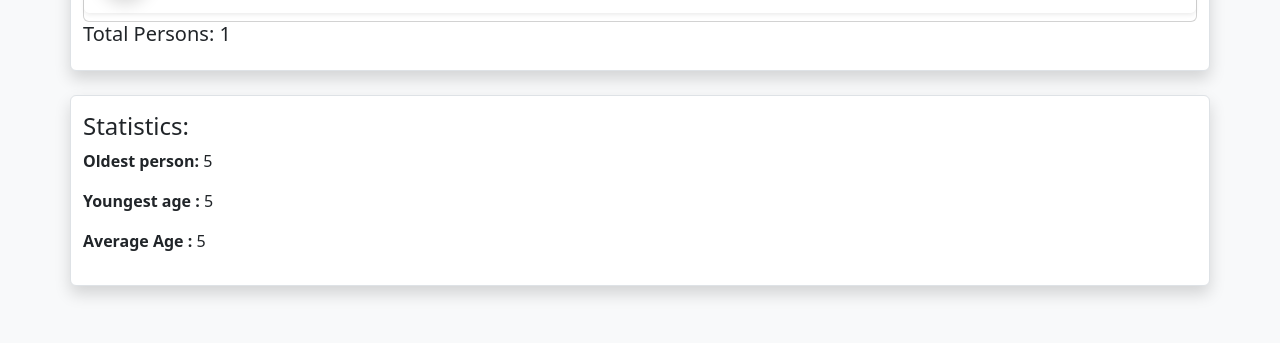
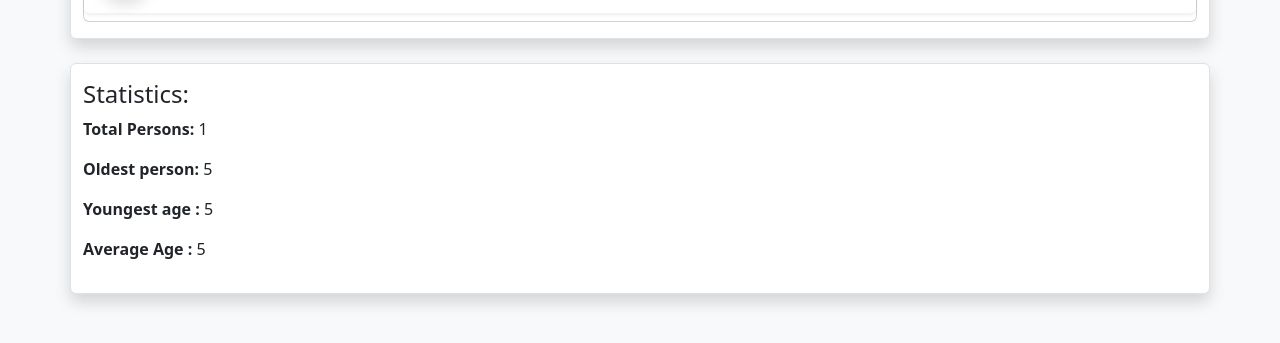
Before and after one commit to sergeyadler/hw-12-persons, a plain HTML site: page index.html in a window 1280 px wide. Both pictures are taken after typing "Sample", "Sample", "Sample", "5" into the empty fields and a click on the button "Add Person". Shown: the part 401-744 px from the top of the page. Drawn offline with nearby package versions, Linux system fonts and the light colour scheme.

Commit message:
changed total people

```diff
--- a/index.html
+++ b/index.html
@@ -25,7 +25,7 @@
 <div id="persons" class="container py-3  bg-white shadow border rounded w-60 mb-4">
 <h1>Persons: </h1>
 <ol id="personsList"  class="list-group card"></ol>
-<h5 id="totalPersons">Total people : 0</h5>
+<!--<h5 id="totalPersons">Total people : 0</h5>-->
 
 </div>
 <div id="stats" class="container py-3  bg-white shadow border rounded w-60 ">
--- a/script.js
+++ b/script.js
@@ -118,7 +118,10 @@ function showStats() {
     // delete updateTotal replace with show stats show in <div id="stats"> after H2
 
     stats.querySelectorAll('p').forEach(el => el.remove());
-    totalPersons.textContent = `Total Persons: ${persons.length}`;
+    //totalPersons.textContent = `Total Persons: ${persons.length}`;
+    const total= document.createElement('p');
+    total.innerHTML = `<strong>Total Persons: </strong>${persons.length}`;
+
     const paragraphMaxAge = document.createElement('p');
     let maxAge = persons.reduce((maxAge, person) => person.age > maxAge ? person.age : maxAge, 0);
     paragraphMaxAge.innerHTML = `<strong>Oldest person:</strong> ${maxAge}`;
@@ -130,7 +133,7 @@ function showStats() {
     let averageAge = persons.reduce((acc, person) => acc + person.age, 0) / persons.length;
     paragraphAverageAge.innerHTML = `<strong>Average Age :</strong> ${averageAge}`;
 
-
+    stats.appendChild(total)
     stats.appendChild(paragraphMaxAge);
     stats.appendChild(paragraphMinAge);
     stats.appendChild(paragraphAverageAge);
```
